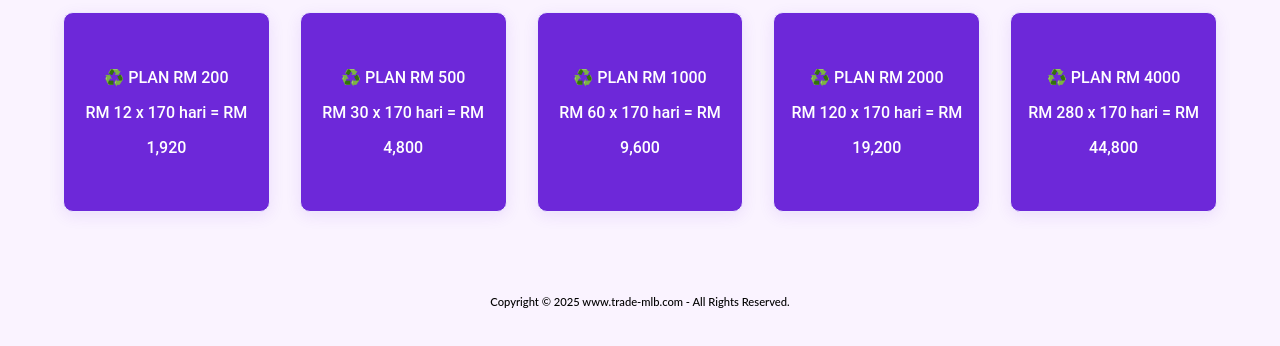
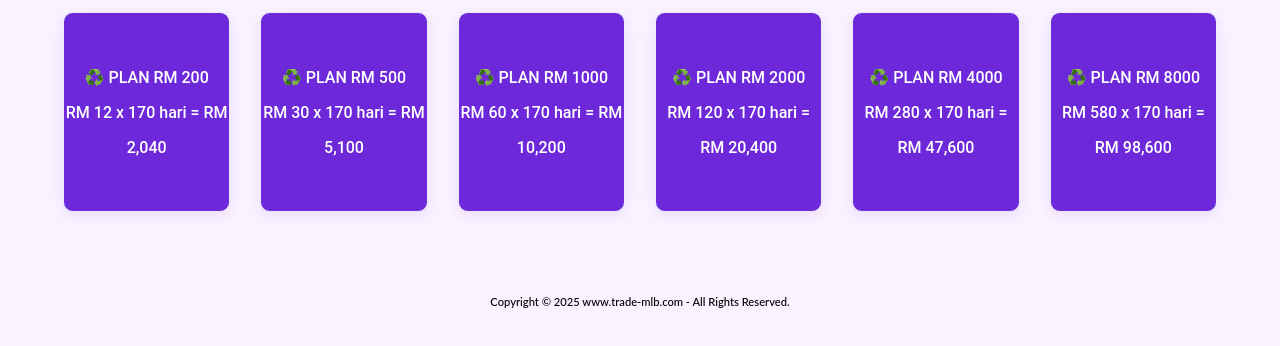
Before and after one commit to eliza-rora/proj3-web-mlb, a plain HTML site: page plan.html in a window 1280 px wide. Shown: the part 866-1212 px from the top of the page. Drawn offline with nearby package versions, Linux system fonts and the light colour scheme.

Commit message:
update: add plan 6

```diff
--- a/plan.html
+++ b/plan.html
@@ -97,27 +97,32 @@
         <div class="flex-container">
             <div class="box center-text">
                 ♻️ PLAN RM 200 <br>
-                RM 12 x 170 hari = RM 1,920
+                RM 12 x 170 hari = RM 2,040
             </div>
 
             <div class="box center-text">
                 ♻️ PLAN RM 500 <br>
-                RM 30 x 170 hari = RM 4,800
+                RM 30 x 170 hari = RM 5,100
             </div>
 
             <div class="box center-text">
                 ♻️ PLAN RM 1000 <br>
-                RM 60 x 170 hari = RM 9,600
+                RM 60 x 170 hari = RM 10,200
             </div>
 
             <div class="box center-text">
                 ♻️ PLAN RM 2000 <br>
-                RM 120 x 170 hari = RM 19,200
+                RM 120 x 170 hari = RM 20,400
             </div>
 
             <div class="box center-text">
                 ♻️ PLAN RM 4000 <br>
-                RM 280 x 170 hari = RM 44,800
+                RM 280 x 170 hari = RM 47,600
+            </div>
+
+            <div class="box center-text">
+                ♻️ PLAN RM 8000 <br>
+                RM 580 x 170 hari = RM 98,600
             </div>
 
         </div>
```
Also changed, not shown: img/plan/plan-1.jpg.
